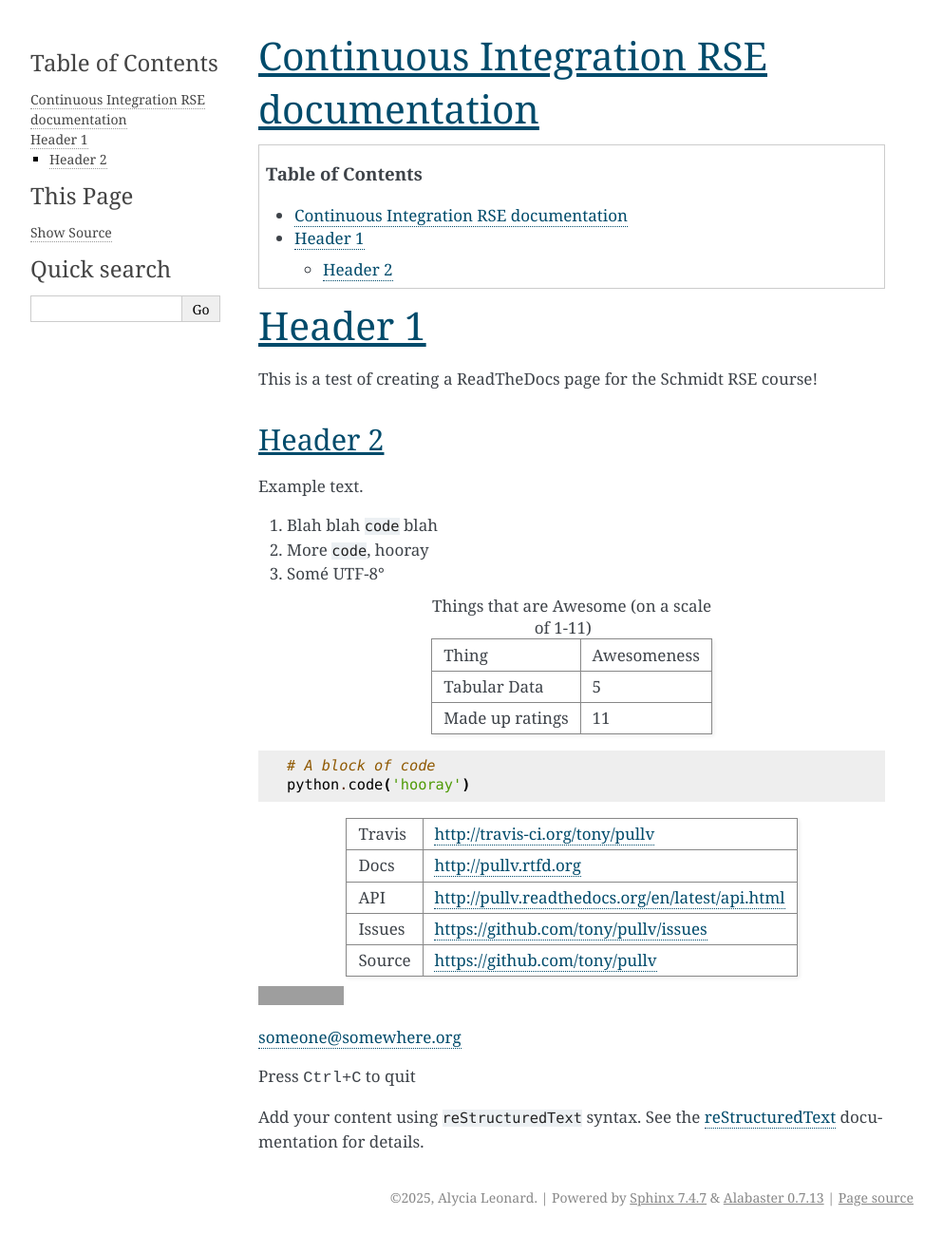
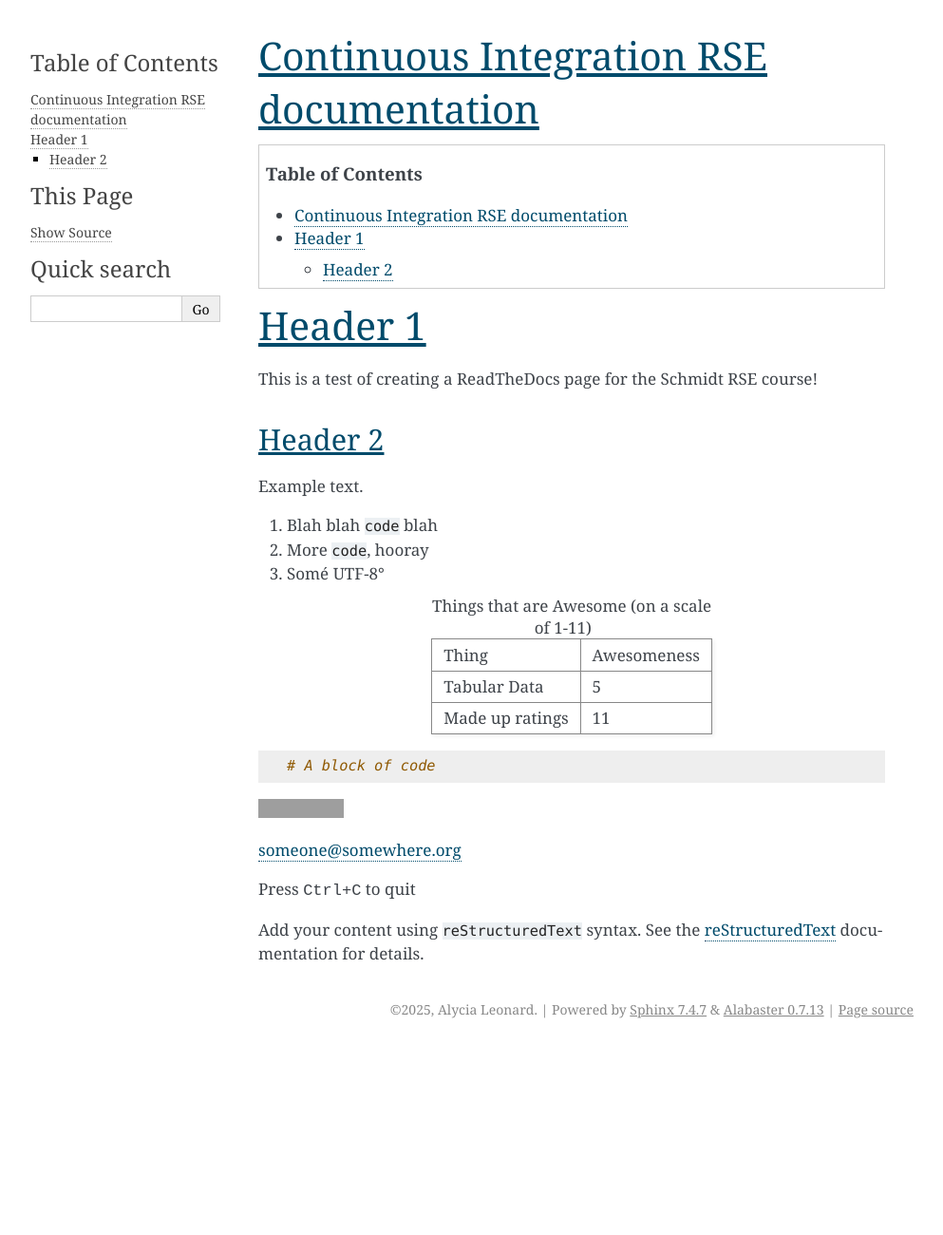
Before and after one commit to alycialeonard/continuous_integration_rse, a Sphinx documentation site: the page built from docs/index.rst, in a window 1280 px wide. Shown: the whole page at 95% size, without its empty margins (148-1141 px from the left). Built offline with Sphinx 7.4.7, drawn with Linux system fonts in a browser that asks for light colours; after the commit the page ends 1102 px from its top, so only the background shows below that; grey boxes are pictures that could not be loaded.

Commit message:
Fixing the broken rst

```diff
--- a/docs/index.rst
+++ b/docs/index.rst
@@ -23,7 +23,6 @@
 3. Somé UTF-8°
 
 .. csv-table:: Things that are Awesome (on a scale of 1-11)
-	:quote: ”
 
 	Thing,Awesomeness
 	Tabular Data, 5
@@ -32,16 +31,9 @@
 .. code:: python
 
 	# A block of code
+
+.. code:: python
 	python.code('hooray')
-
-==============  ==========================================================
-Travis          http://travis-ci.org/tony/pullv
-Docs            http://pullv.rtfd.org
-API             http://pullv.readthedocs.org/en/latest/api.html
-Issues          https://github.com/tony/pullv/issues
-Source          https://github.com/tony/pullv
-==============  ==========================================================
-
 
 .. image:: https://scan.coverity.com/projects/621/badge.svg
 	:target: https://scan.coverity.com/projects/621
```
